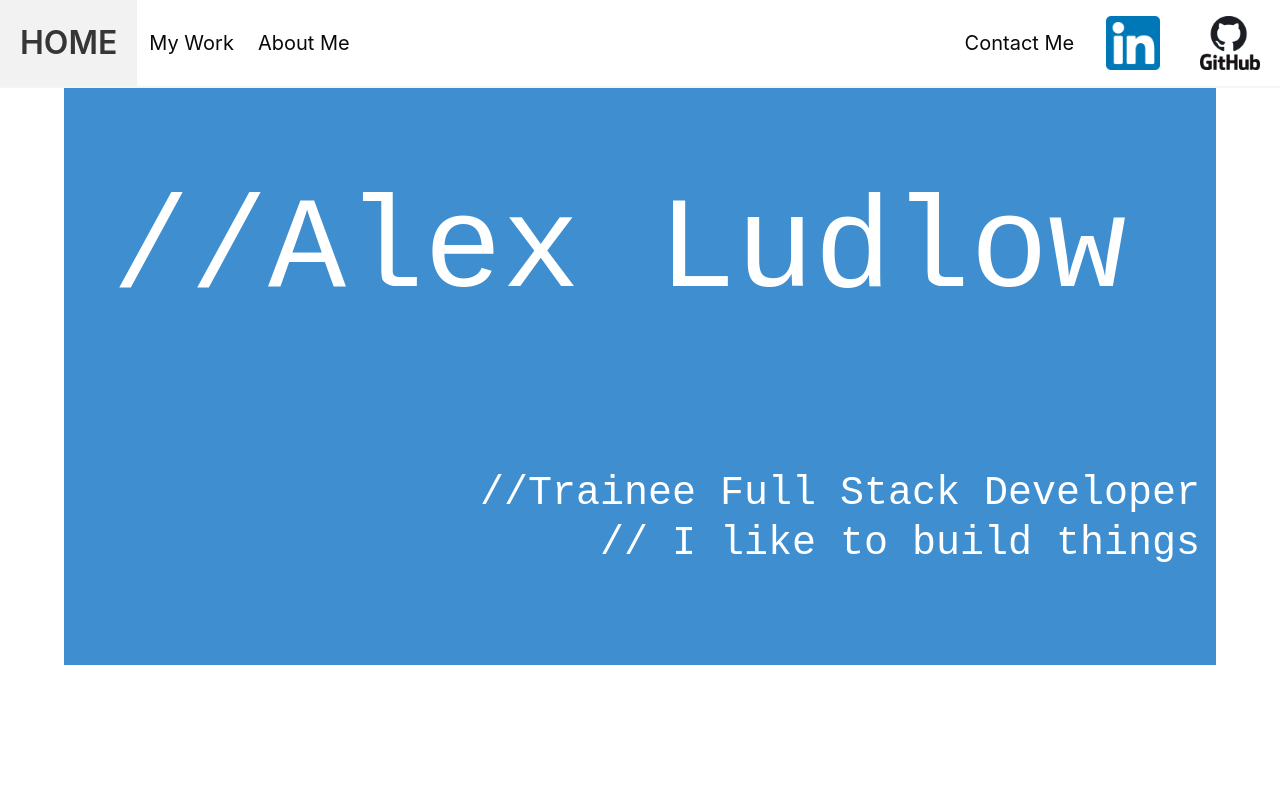
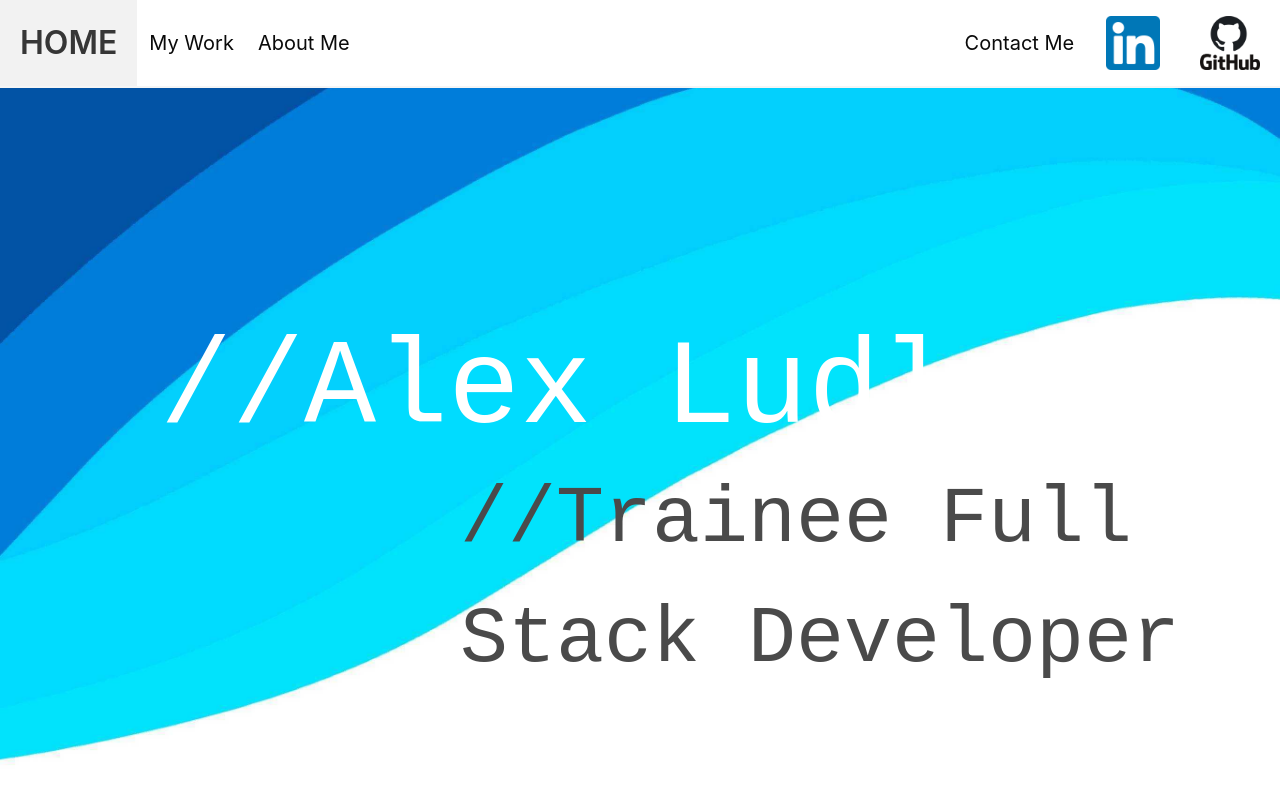
Before and after one commit to AJLud/alex-ludlow-portfolio, a plain HTML site: page index.html in a window 1280 px wide. Shown: the top 793 px of the page. Drawn offline with nearby package versions, Linux system fonts and the light colour scheme.

Commit message:
experimenting with BG img for splash page

```diff
--- a/index.html
+++ b/index.html
@@ -53,18 +53,15 @@
   <!-- HERO PAGE!------------------------------------------------------------------------------------------------------------------ -->
 
 
-<section class="hero is-fullheight-with-navbar is-white" id='home'>
-    <div class="hero-body">
-       <div class="container has-background-info">
-        <h1 class="title has-text-centered-mobile has-text-left-desktop has-text-weight-medium is-white px-6 py-6 my-6 is-family-monospace" id="splash-name">//Alex Ludlow</h1>
+<section class="hero is-fullheight-with-navbar has-background-white" id='home'>
 
-        <h2 class="subtitle is-size-2 has-text-right-desktop has-text-centered-mobile is-family-monospace has-text-weight-normal py-6 my-6 px-4" id="splash-job">
-            //Trainee Full Stack Developer <br>
-            // I like to build things
-        </h2>
-       </div>
+        <img src="/Assets/bg.jpeg" alt="Splash" style="width:100%;">
+        <div class="top-left">//Alex Ludlow</div>
+        <div class="bottom-right">//Trainee Full <br> Stack Developer</div>
 
-    </div>
+
+
+
 </section>
 
 <!-- MY WORK PAGE ---------------------------------------------------------------------------------------------------------------------------------- -->
@@ -178,25 +175,9 @@
 </html>
 
 
-<!-- <img src="./Assets/HTML5Logo.png" alt="HTML5-logo" style="max-height: 110px;" class="px-5">
-                <img src="./Assets/JS-logo.png" alt="JS-logo" style="max-height: 110px;"> -->
+<!-- <h1 class="title has-text-centered-mobile has-text-left-desktop has-text-weight-medium px-6 py-6 my-6 is-family-monospace" id="splash-name">//Alex Ludlow</h1>
 
-
-                <!-- <div class="column is-one-fifth-mobile"><img src="./Assets/postgres.png" alt="postgres-logo" style="max-height: 120px;"> -->
-                    <!-- <img src="./Assets/Jest-logo2.jpg" alt="jest-logo" style="max-height: 120px;"></div> -->
-
-<!--
-
-                    <p class="has text has-text-centered">
-                        Hello! I am Alex.
-                        I am currently a student enrolled on the Coding Bootcamp course at Northcoders.
-                        This course has made me discover how much fun coding can be (and how frustrating sometimes...) but also incredibly rewarding.
-                        <br>
-                        <br>
-                        In my previous life I worked as a camera assistant in the TV and Film industry, working on some incredible shows (and not so incredible ones too).
-                        <br>
-                        <br>
-                        Making this career change has ignited my passion for learning again, and I have only yet dipped my toe in the pond.
-                        <br>
-                        In my spare time I enjoy a bit of gaming and I love going out onto the water with my Paddleboard!
-                    </p> -->
+<h2 class="subtitle is-size-2 has-text-right-desktop has-text-centered-mobile is-family-monospace has-text-weight-normal py-6 my-6 px-4" id="splash-job">
+    //Trainee Full Stack Developer <br>
+    // I like to build things
+</h2> -->
--- a/style.css
+++ b/style.css
@@ -1,7 +1,7 @@
 @media screen {
   #splash-name {
     font-size: 130px;
-    color: white;
+    color: black;
   }
   #mywork {
     font-size: 100px;
@@ -16,7 +16,7 @@
 @media screen and (max-width: 600px) {
   #splash-name {
     font-size: 50px;
-    color: white;
+    color: black;
   }
   #about-me-title {
     font-size: 70px;
@@ -29,3 +29,23 @@
 #splash-job {
   color: white;
 }
+
+/* Top left text */
+.top-left {
+  position: absolute;
+  top: 300px;
+  left: 160px;
+  color: white;
+  font-family: monospace;
+  font-size: 120;
+  /* text-shadow: -1px 0 black, 0 1px black, 1px 0 black, 0 -1px black; */
+}
+
+/* Bottom right text */
+.bottom-right {
+  position: absolute;
+  bottom: 100px;
+  right: 100px;
+  font-family: monospace;
+  font-size: 80;
+}
```
Also changed, not shown: Assets/bg.jpeg (added).
